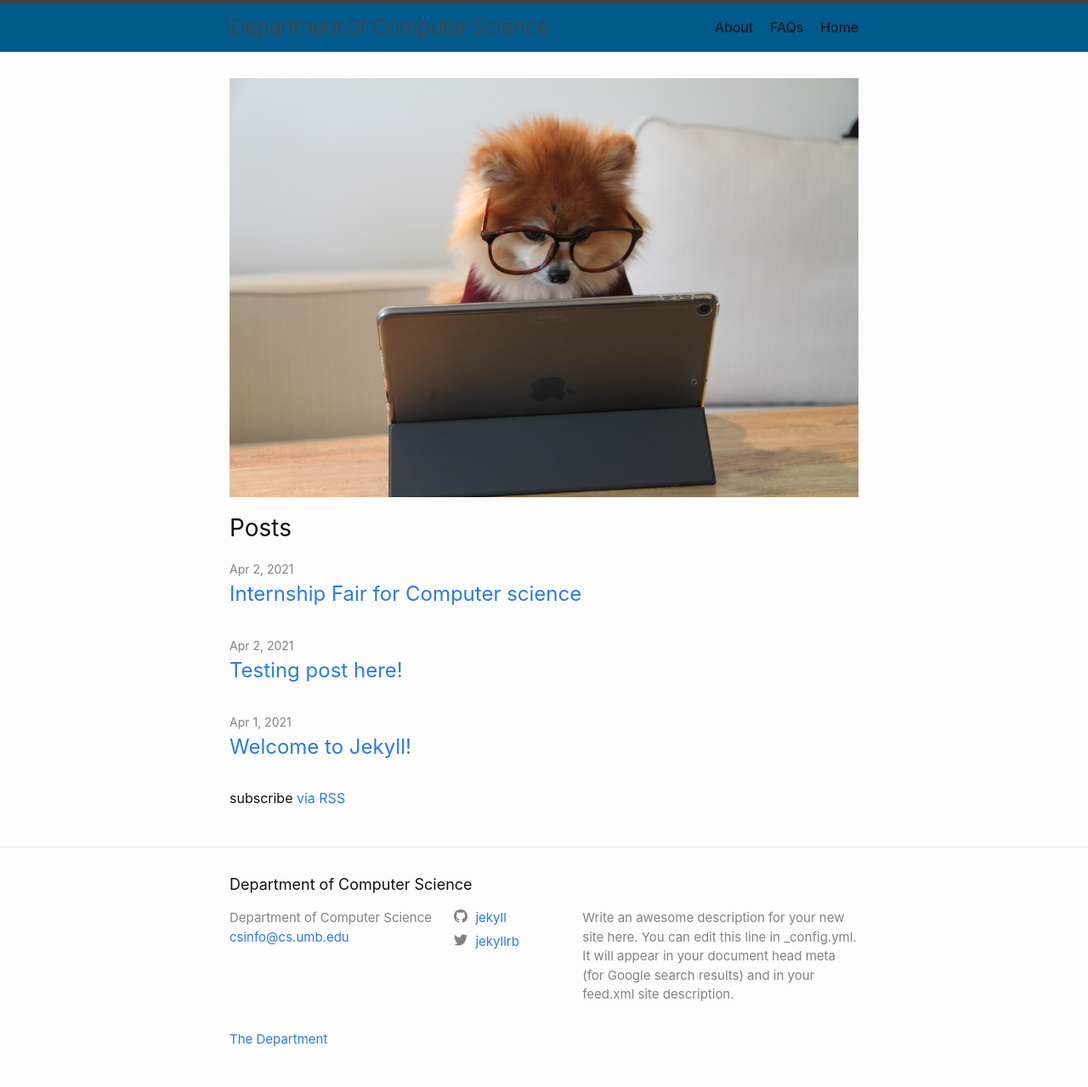
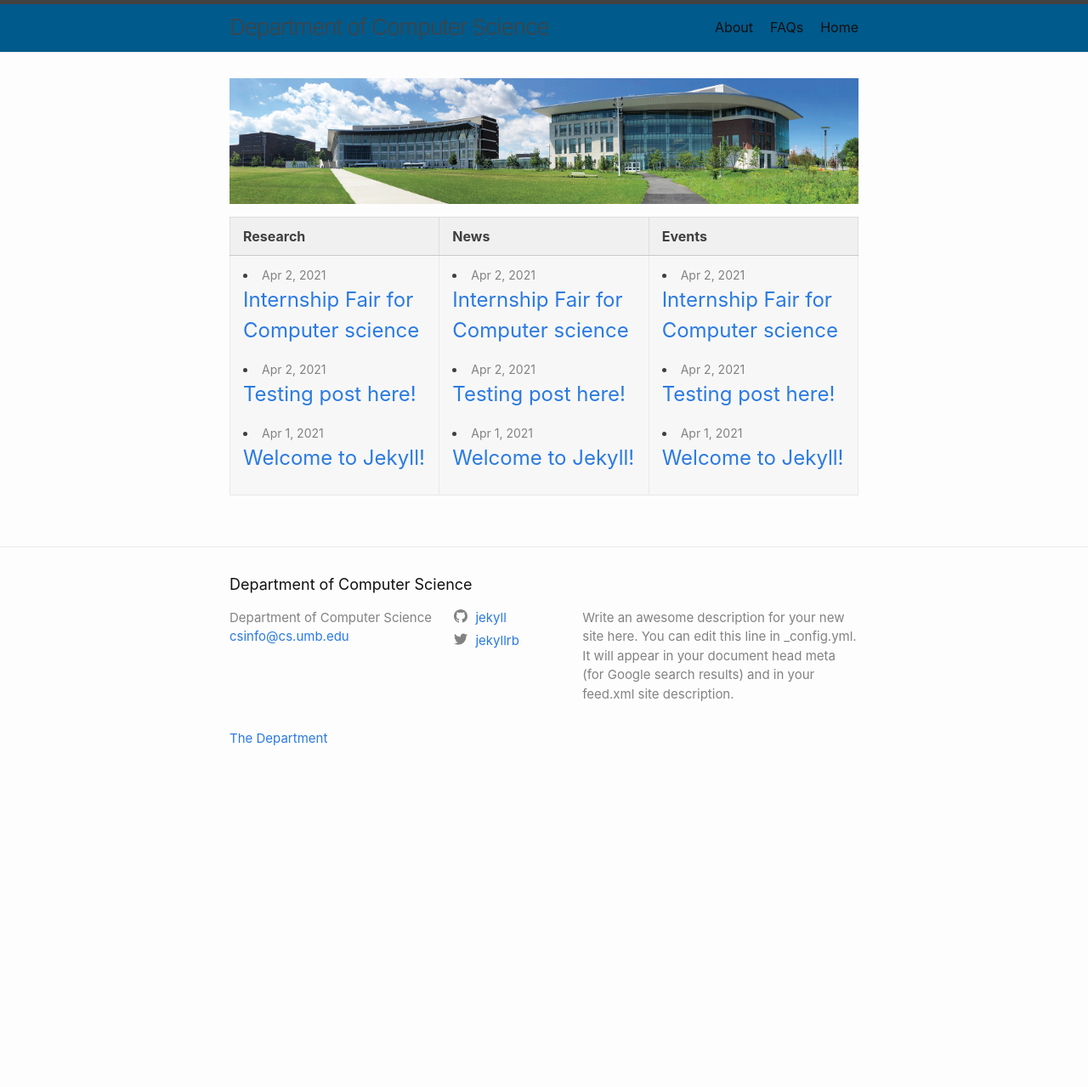
Before and after one commit to sinanliu001/umbcs, a Jekyll site: the page built from index.markdown, in a window 1280 px wide. Shown: the whole page at 85% size. Built offline with Jekyll 4.4.1, drawn with Linux system fonts in a browser that asks for light colours; after the commit the page ends 926 px from its top, so only the background shows below that.

Commit message:
testing again kill me please

```diff
--- a/_layouts/home.html
+++ b/_layouts/home.html
@@ -1,14 +1,76 @@
 ---
 layout: default
 ---
+
+
+ {{ content }}
+
 
 <div class="home">
   {%- if page.title -%}
     <h1 class="page-heading">{{ page.title }}</h1>
   {%- endif -%}
 
-  {{ content }}
+<table style="width:100%">
+  <tr>
+    <th>Research</th>
+    <th>News</th>
+    <th>Events</th>
+  </tr>
+  <tr>
+    <td>
+	{%- for post in site.posts limit:3 -%}
+      <li>
+        {%- assign date_format = site.minima.date_format | default: "%b %-d, %Y" -%}
+        <span class="post-meta">{{ post.date | date: date_format }}</span>
+        <h3>
+          <a class="post-link" href="{{ post.url | relative_url }}">
+            {{ post.title | escape }}
+          </a>
+        </h3>
+        {%- if site.show_excerpts -%}
+          {{ post.excerpt }}
+        {%- endif -%}
+      </li>
+      {%- endfor -%}
+    </td>
 
+   <td>
+	{%- for post in site.posts limit:3 -%}
+      <li>
+        {%- assign date_format = site.minima.date_format | default: "%b %-d, %Y" -%}
+        <span class="post-meta">{{ post.date | date: date_format }}</span>
+        <h3>
+          <a class="post-link" href="{{ post.url | relative_url }}">
+            {{ post.title | escape }}
+          </a>
+        </h3>
+        {%- if site.show_excerpts -%}
+          {{ post.excerpt }}
+        {%- endif -%}
+      </li>
+      {%- endfor -%}
+    </td>
+
+   <td>
+	{%- for post in site.posts limit:3 -%}
+      <li>
+        {%- assign date_format = site.minima.date_format | default: "%b %-d, %Y" -%}
+        <span class="post-meta">{{ post.date | date: date_format }}</span>
+        <h3>
+          <a class="post-link" href="{{ post.url | relative_url }}">
+            {{ post.title | escape }}
+          </a>
+        </h3>
+        {%- if site.show_excerpts -%}
+          {{ post.excerpt }}
+        {%- endif -%}
+      </li>
+      {%- endfor -%}
+    </td>
+</table>
+
+<!--
   {%- if site.posts.size > 0 -%}
     <h2 class="post-list-heading">{{ page.list_title | default: "Posts" }}</h2>
     <ul class="post-list">
@@ -27,9 +89,9 @@ layout: default
       </li>
       {%- endfor -%}
     </ul>
+{% endif %}
 
-
-    <p class="rss-subscribe">subscribe <a href="{{ "/feed.xml" | relative_url }}">via RSS</a></p>
-  {%- endif -%}
+adding a comment
+--->
 
 </div>
--- a/home.markdown
+++ b/home.markdown
@@ -3,7 +3,3 @@ layout: page
 title: "Home"
 permalink: ":title"
 ---
-
-Go back to Homepage
-
-This is testing 1 2 3...
--- a/index.markdown
+++ b/index.markdown
@@ -5,4 +5,5 @@
 layout: home
 ---
 
-![doggo](images/CS-dog.jpeg)
+
+![campus](images/testpic.jpg)
```
Also changed, not shown: Gemfile.lock.
